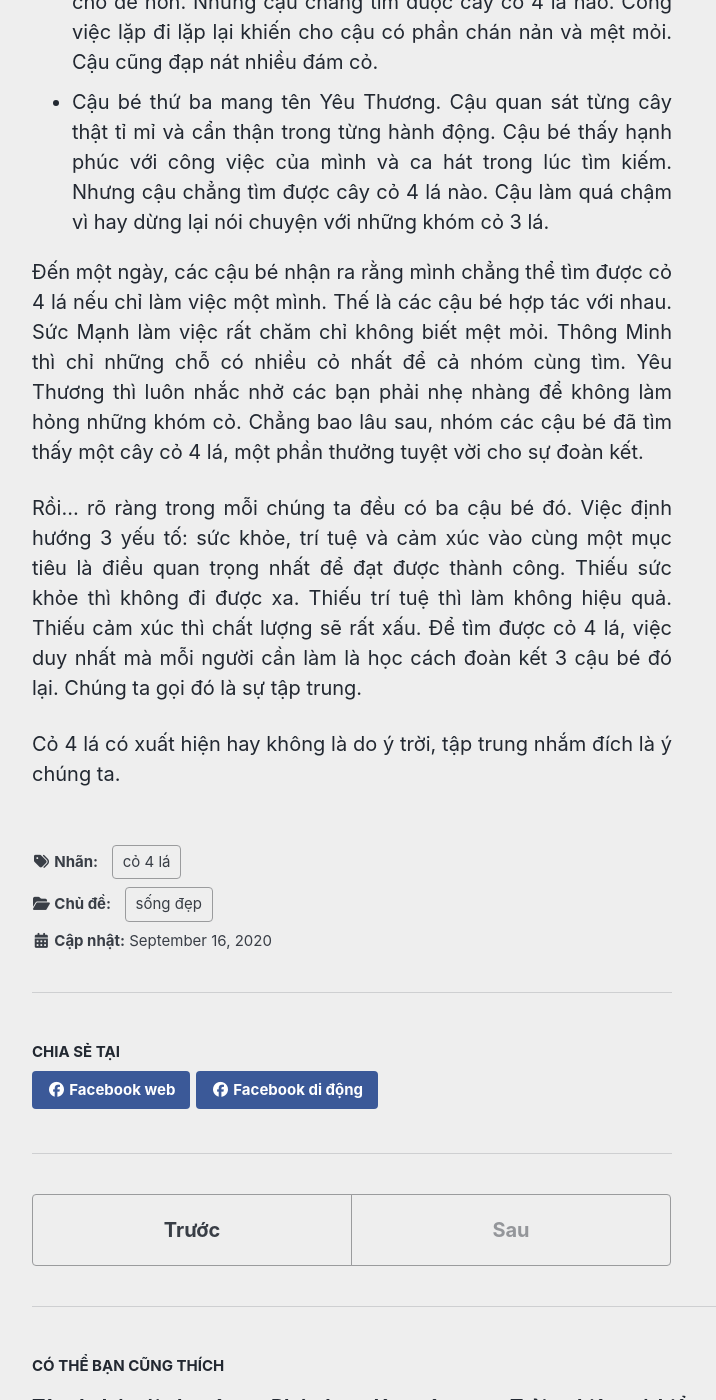
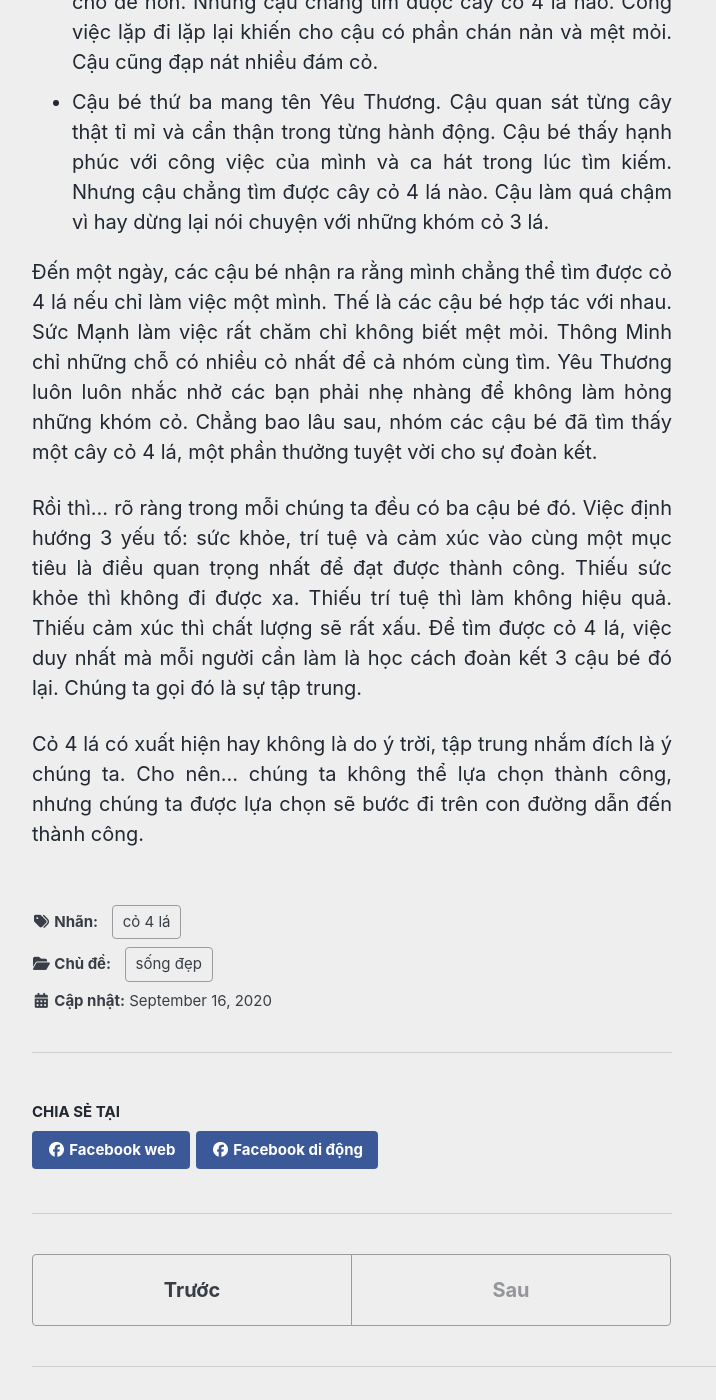
Before and after one commit to twinni7/twinni7.github.io, a Jekyll site: the page built from _posts/song-dep/2020-09-16-di-tim-co-bon-la.md, in a window 1280 px wide and 1400 px high, scrolled down 968 px. Shown: the whole window, without its empty margins (288-1004 px from the left). Built offline with Jekyll 4.4.1, drawn with Linux system fonts in a browser that asks for light colours; cached includes are drawn as plain includes; nearby versions of some CDN libraries; some of the changed text lies outside the part shown.

Commit message:
co 4 la update

```diff
--- a/_posts/song-dep/2020-09-16-di-tim-co-bon-la.md
+++ b/_posts/song-dep/2020-09-16-di-tim-co-bon-la.md
@@ -21,8 +21,8 @@ Truyền thuyết kể lại rằng, cỏ 4 lá sẽ mang lại may mắn cho nh
  - Cậu bé thứ hai mang tên Thông Minh. Cậu tìm kiếm ở những khu có cỏ mọc rậm rạp và ong bướm ưa lui tới (không biết có đúng không :D). Cậu còn dùng một cái kính lúp để quan sát cho dễ hơn. Nhưng cậu chẳng tìm được cây cỏ 4 lá nào. Công việc lặp đi lặp lại khiến cho cậu có phần chán nản và mệt mỏi. Cậu cũng đạp nát nhiều đám cỏ.
  - Cậu bé thứ ba mang tên Yêu Thương. Cậu quan sát từng cây thật tỉ mỉ và cẩn thận trong từng hành động. Cậu bé thấy hạnh phúc với công việc của mình và ca hát trong lúc tìm kiếm. Nhưng cậu chẳng tìm được cây cỏ 4 lá nào. Cậu làm quá chậm vì hay dừng lại nói chuyện với những khóm cỏ 3 lá.
 
-Đến một ngày, các cậu bé nhận ra rằng mình chẳng thể tìm được cỏ 4 lá nếu chỉ làm việc một mình. Thế là các cậu bé hợp tác với nhau. Sức Mạnh làm việc rất chăm chỉ không biết mệt mỏi. Thông Minh thì chỉ những chỗ có nhiều cỏ nhất để cả nhóm cùng tìm. Yêu Thương thì luôn nhắc nhở các bạn phải nhẹ nhàng để không làm hỏng những khóm cỏ. Chẳng bao lâu sau, nhóm các cậu bé đã tìm thấy một cây cỏ 4 lá, một phần thưởng tuyệt vời cho sự đoàn kết.
+Đến một ngày, các cậu bé nhận ra rằng mình chẳng thể tìm được cỏ 4 lá nếu chỉ làm việc một mình. Thế là các cậu bé hợp tác với nhau. Sức Mạnh làm việc rất chăm chỉ không biết mệt mỏi. Thông Minh chỉ những chỗ có nhiều cỏ nhất để cả nhóm cùng tìm. Yêu Thương luôn luôn nhắc nhở các bạn phải nhẹ nhàng để không làm hỏng những khóm cỏ. Chẳng bao lâu sau, nhóm các cậu bé đã tìm thấy một cây cỏ 4 lá, một phần thưởng tuyệt vời cho sự đoàn kết.
 
-Rồi... rõ ràng trong mỗi chúng ta đều có ba cậu bé đó. Việc định hướng 3 yếu tố: sức khỏe, trí tuệ và cảm xúc vào cùng một mục tiêu là điều quan trọng nhất để đạt được thành công. Thiếu sức khỏe thì không đi được xa. Thiếu trí tuệ thì làm không hiệu quả. Thiếu cảm xúc thì chất lượng sẽ rất xấu. Để tìm được cỏ 4 lá, việc duy nhất mà mỗi người cần làm là học cách đoàn kết 3 cậu bé đó lại. Chúng ta gọi đó là sự tập trung.
+Rồi thì... rõ ràng trong mỗi chúng ta đều có ba cậu bé đó. Việc định hướng 3 yếu tố: sức khỏe, trí tuệ và cảm xúc vào cùng một mục tiêu là điều quan trọng nhất để đạt được thành công. Thiếu sức khỏe thì không đi được xa. Thiếu trí tuệ thì làm không hiệu quả. Thiếu cảm xúc thì chất lượng sẽ rất xấu. Để tìm được cỏ 4 lá, việc duy nhất mà mỗi người cần làm là học cách đoàn kết 3 cậu bé đó lại. Chúng ta gọi đó là sự tập trung.
 
-Cỏ 4 lá có xuất hiện hay không là do ý trời, tập trung nhắm đích là ý chúng ta.
+Cỏ 4 lá có xuất hiện hay không là do ý trời, tập trung nhắm đích là ý chúng ta. Cho nên... chúng ta không thể lựa chọn thành công, nhưng chúng ta được lựa chọn sẽ bước đi trên con đường dẫn đến thành công.
```
Also changed, not shown: other parts of _posts/song-dep/2020-09-16-di-tim-co-bon-la.md (+1 -1 lines).
